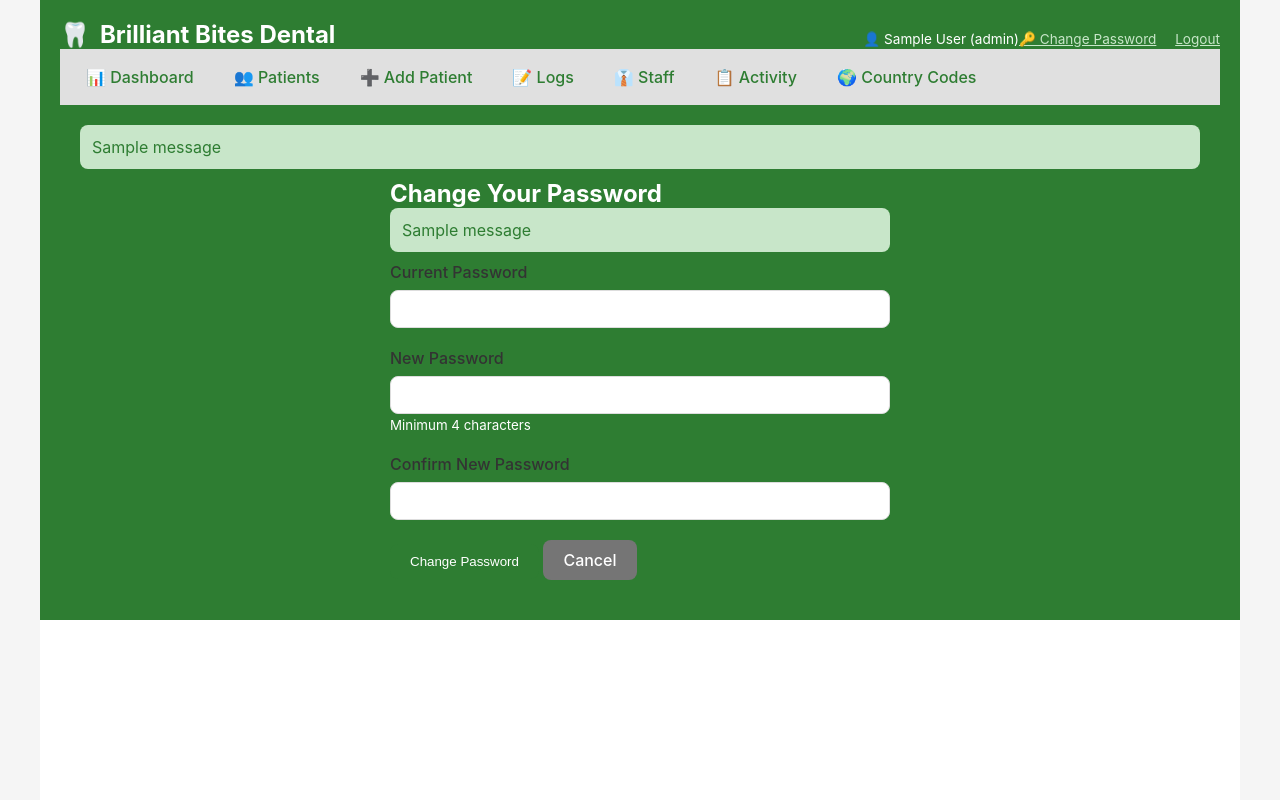
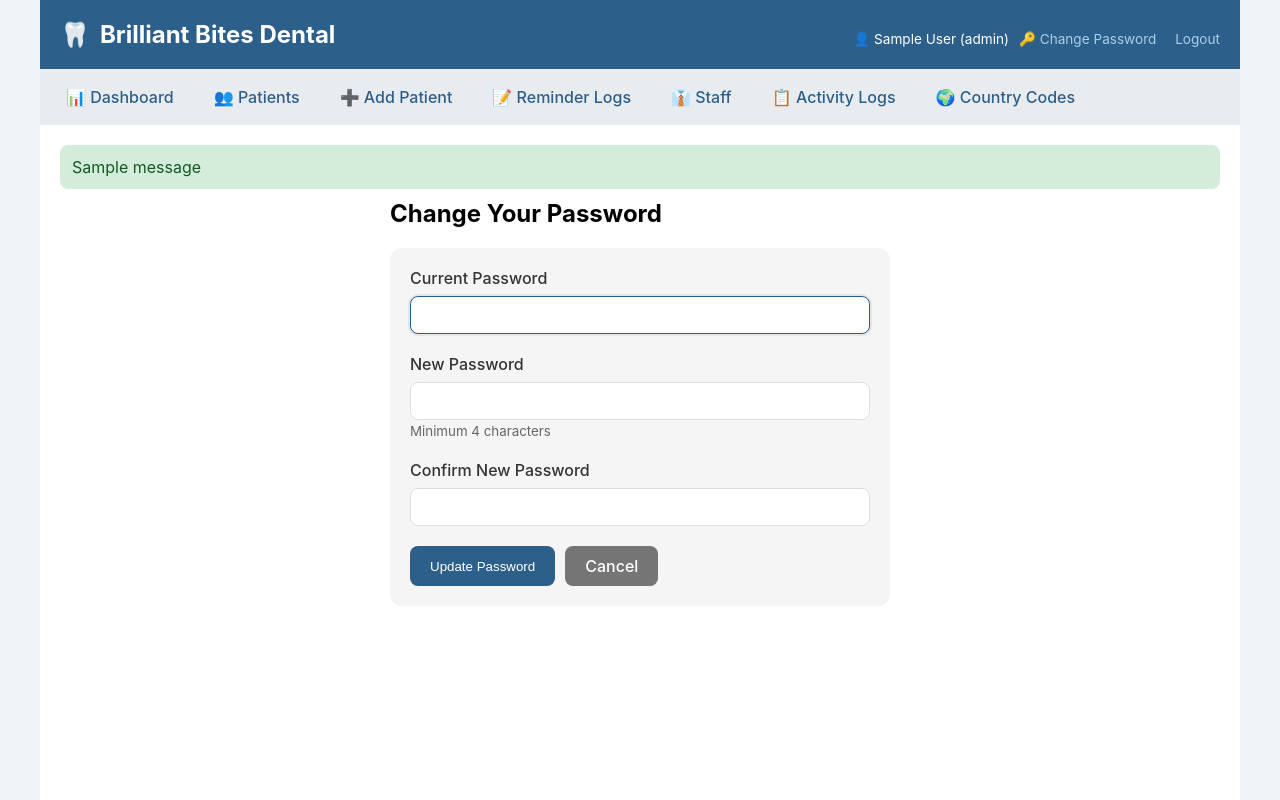
Before and after one commit to deandre-naiker/dental_reminder_system, a Flask app: page /change_password in a window 1280 px wide. Run offline with Flask 3, Linux system fonts and the light colour scheme; the visitor is signed in with stand-in values (Sample User, id 1); tables that the repository leaves empty hold one stand-in row (values such as "Sample post"); one stand-in notice (Sample message) is shown.

Commit message:
Add files via upload

```diff
--- a/app.py
+++ b/app.py
@@ -763,6 +763,47 @@ def check_and_send_reminders():
     conn.close()
 
 
+@app.route('/change_password', methods=['GET', 'POST'])
+@login_required
+def change_password():
+    """Allow any logged-in user to change their own password"""
+    if request.method == 'POST':
+        current_password = request.form['current_password']
+        new_password = request.form['new_password']
+        confirm_password = request.form['confirm_password']
+
+        if new_password != confirm_password:
+            flash('New passwords do not match', 'danger')
+            return redirect(url_for('change_password'))
+
+        if len(new_password) < 4:
+            flash('Password must be at least 4 characters', 'danger')
+            return redirect(url_for('change_password'))
+
+        conn = get_db()
+        user = conn.execute("SELECT * FROM users WHERE id = ?", (session['user_id'],)).fetchone()
+
+        if check_password_hash(user['password'], current_password):
+            hashed_new = generate_password_hash(new_password)
+            conn.execute("UPDATE users SET password = ? WHERE id = ?", (hashed_new, session['user_id']))
+            conn.commit()
+            conn.close()
+
+            flash('Password changed successfully! Please login again.', 'success')
+            return redirect(url_for('logout'))
+        else:
+            conn.close()
+            flash('Current password is incorrect', 'danger')
+
+    return render_template('change_password.html')
+
+
+@app.route('/country_codes')
+@login_required
+def country_codes():
+    """Show country codes reference"""
+    return render_template('country_codes.html')
+
 # ============================================
 # MAIN EXECUTION
 # ============================================
--- a/templates/add_patient.html
+++ b/templates/add_patient.html
@@ -9,7 +9,7 @@
     </div>
     <div class="form-group">
     <label>Phone Number (for WhatsApp)</label>
-    <input type="tel" name="phone" placeholder="+27791234567 or +243123456789" value="{{ patient.phone or '' }}">
+    <input type="tel" name="phone" placeholder="+27791234567 or +243123456789" >
     <small style="color: #666; display: block; margin-top: 5px;">
         Include country code:
         🇿🇦 South Africa: +27 79 123 4567<br>
--- a/templates/base.html
+++ b/templates/base.html
@@ -6,56 +6,24 @@
     <meta name="viewport" content="width=device-width, initial-scale=1, viewport-fit=cover">
     <style>
         * { margin: 0; padding: 0; box-sizing: border-box; }
-        body { font-family: -apple-system, BlinkMacSystemFont, 'Segoe UI', Roboto, sans-serif; background: #f5f5f5; }
+        body { font-family: -apple-system, BlinkMacSystemFont, 'Segoe UI', Roboto, sans-serif; background: #f0f4f8; }
         .container { max-width: 1200px; margin: 0 auto; background: white; min-height: 100vh; }
-        .header {
-            background: #2e7d32;
-            color: white;
-            padding: 20px;
-        }
-        .header h1 {
-            font-size: 1.5rem;
-            display: flex;
-            align-items: center;
-            gap: 10px;
-            margin: 0;
-        }
-        .user-info {
-            font-size: 0.85rem;
-            margin-top: 8px;
-            display: flex;
-            justify-content: space-between;
-            align-items: center;
-        }
-        .nav {
-            background: #e0e0e0;
-            padding: 10px;
-            display: flex;
-            flex-wrap: wrap;
-            gap: 8px;
-        }
-        .nav a {
-            color: #2e7d32;
-            text-decoration: none;
-            padding: 8px 16px;
-            border-radius: 8px;
-            font-weight: 500;
-            transition: all 0.2s;
-        }
-        .nav a:hover {
-            background: #c8e6c9;
-            color: #1b5e20;
-        }
+        .header { background: #2c5f8a; color: white; padding: 20px; }
+        .header h1 { font-size: 1.5rem; display: flex; align-items: center; gap: 10px; margin: 0; }
+        .user-info { font-size: 0.85rem; margin-top: 8px; display: flex; justify-content: space-between; align-items: center; flex-wrap: wrap; gap: 10px; }
+        .nav { background: #e9ecef; padding: 10px; display: flex; flex-wrap: wrap; gap: 8px; }
+        .nav a { color: #2c5f8a; text-decoration: none; padding: 8px 16px; border-radius: 8px; font-weight: 500; transition: all 0.2s; }
+        .nav a:hover { background: #dee2e6; color: #1a3d5c; }
         .content { padding: 20px; }
         .flash { padding: 12px; border-radius: 8px; margin-bottom: 10px; }
-        .flash.success { background: #c8e6c9; color: #2e7d32; }
-        .flash.danger { background: #ffebee; color: #c62828; }
-        .flash.warning { background: #fff8e1; color: #f57f17; }
-        .flash.info { background: #e3f2fd; color: #1565c0; }
+        .flash.success { background: #d4edda; color: #155724; }
+        .flash.danger { background: #f8d7da; color: #721c24; }
+        .flash.warning { background: #fff3cd; color: #856404; }
+        .flash.info { background: #d1ecf1; color: #0c5460; }
         .btn {
             display: inline-block;
             padding: 10px 20px;
-            background: #2e7d32;
+            background: #2c5f8a;
             color: white;
             text-decoration: none;
             border-radius: 8px;
@@ -139,23 +112,24 @@
                     <span>Brilliant Bites Dental</span>
                 </h1>
                 <div class="user-info">
-    <span>👤 {{ session.full_name }} ({{ session.role }})</span>
-    <div>
-        <a href="/change_password" style="color: #c8e6c9; margin-right: 15px;">🔑 Change Password</a>
-        <a href="/logout" style="color: #c8e6c9;">Logout</a>
-    </div>
-</div>
+                    <span>👤 {{ session.full_name }} ({{ session.role }})</span>
+                    <div>
+                        <a href="/change_password" style="color: #a8d0e6; margin-right: 15px; text-decoration: none;">🔑 Change Password</a>
+                        <a href="/logout" style="color: #a8d0e6; text-decoration: none;">Logout</a>
+                    </div>
+                </div>
+            </div>
         </div>
         <div class="nav">
             <a href="/">📊 Dashboard</a>
             <a href="/patients">👥 Patients</a>
             <a href="/add_patient">➕ Add Patient</a>
-            <a href="/reminder_logs">📝 Logs</a>
+            <a href="/reminder_logs">📝 Reminder Logs</a>
             {% if session.role == 'admin' %}
             <a href="/staff">👔 Staff</a>
-            <a href="/activity_logs">📋 Activity</a>
-			<a href="/country_codes">🌍 Country Codes</a>
+            <a href="/activity_logs">📋 Activity Logs</a>
             {% endif %}
+            <a href="/country_codes">🌍 Country Codes</a>
         </div>
         <div class="content">
             {% with messages = get_flashed_messages(with_categories=true) %}
--- a/templates/change_password.html
+++ b/templates/change_password.html
@@ -4,24 +4,17 @@
 <div style="max-width: 500px; margin: 0 auto;">
     <h2>Change Your Password</h2>
 
-    {% with messages = get_flashed_messages(with_categories=true) %}
-        {% if messages %}
-            {% for category, message in messages %}
-                <div class="flash {{ category }}">{{ message }}</div>
-            {% endfor %}
-        {% endif %}
-    {% endwith %}
-
+    <div style="background: #f5f5f5; padding: 20px; border-radius: 12px; margin-top: 20px;">
         <form method="POST">
             <div class="form-group">
                 <label>Current Password</label>
-            <input type="password" name="current_password" class="form-control" required>
+                <input type="password" name="current_password" class="form-control" required autofocus>
             </div>
 
             <div class="form-group">
                 <label>New Password</label>
                 <input type="password" name="new_password" class="form-control" required>
-            <small>Minimum 4 characters</small>
+                <small style="color: #666;">Minimum 4 characters</small>
             </div>
 
             <div class="form-group">
@@ -29,8 +22,11 @@
                 <input type="password" name="confirm_password" class="form-control" required>
             </div>
 
-        <button type="submit" class="btn">Change Password</button>
-        <a href="/" class="btn" style="background: #757575;">Cancel</a>
+            <div style="display: flex; gap: 10px; margin-top: 20px;">
+                <button type="submit" class="btn">Update Password</button>
+                <a href="/" class="btn" style="background: #757575; text-decoration: none;">Cancel</a>
+            </div>
         </form>
     </div>
+</div>
 {% endblock %}
```
Also changed, not shown: other parts of templates/base.html (+27 -22 lines), templates/country_codes.html (+2 -38 lines). Lines whose indentation alone changed are shown as unchanged.
